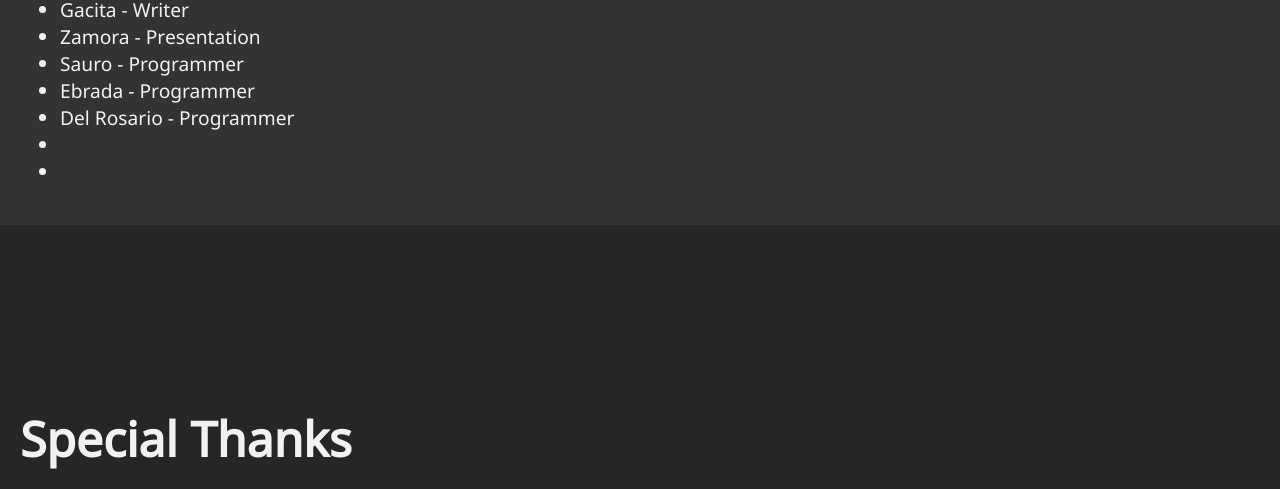
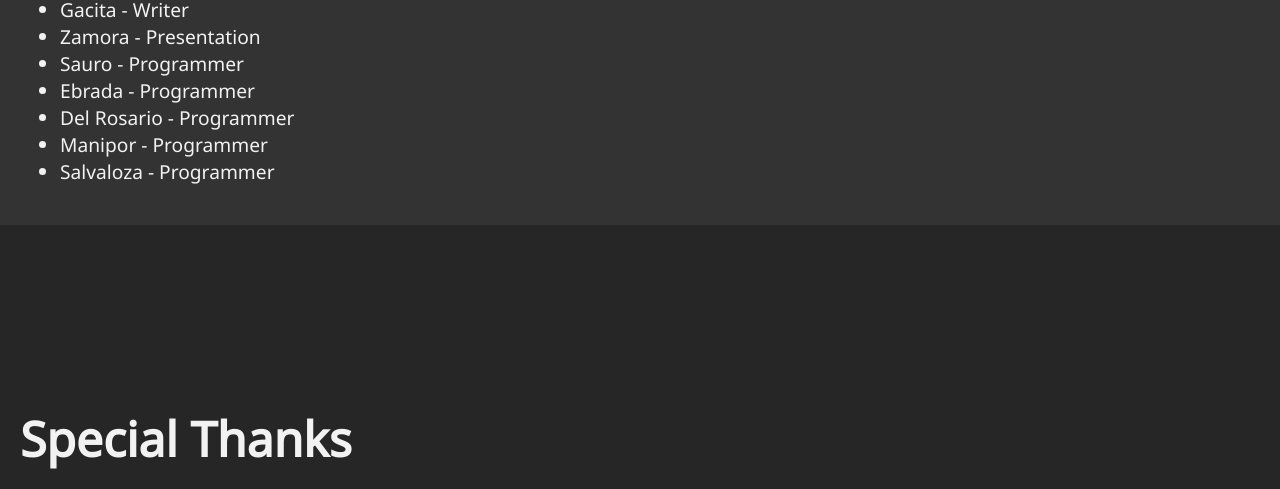
Before and after one commit to godsentsalvaloza/iLS-deploy, an Eleventy site: page src/more.njk in a window 1280 px wide. Shown: the part 815-1304 px from the top of the page. Built offline with nearby package versions, Linux system fonts and the light colour scheme; Eleventy itself is replaced by a stand-in of ours; files that its build step writes are made by us from their sources.

Commit message:
Update More “more”

```diff
--- a/src/command/more/more.md
+++ b/src/command/more/more.md
@@ -17,8 +17,8 @@ memberF: Zamora - Presentation
 memberG: Sauro - Programmer
 memberH: Ebrada - Programmer
 memberI: Del Rosario - Programmer
-memberJ: " "
-memberK: " "
+memberJ: " Manipor - Programmer"
+memberK: " Salvaloza - Programmer"
 third_article_name: Special Thanks
 tags:
   - more
```
